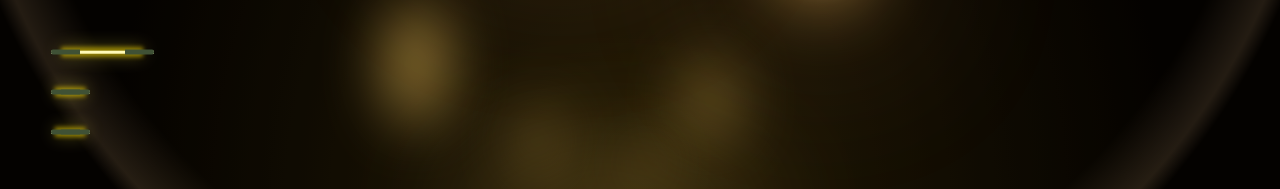
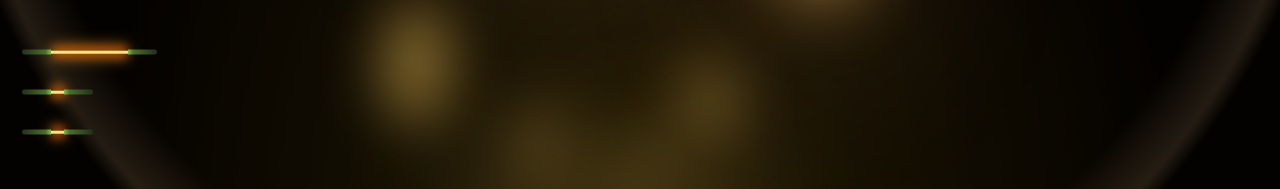
Before and after one commit to Christopher33/Portfolio, a plain HTML site: page index.html in a window 1280 px wide. Shown: the part 588-777 px from the top of the page. Drawn offline with Linux system fonts and the light colour scheme; a web font is replaced by a local one.

Commit message:
15th commit

```diff
--- a/style/style.css
+++ b/style/style.css
@@ -42,7 +42,7 @@ header > .name{
 .page{
     position: absolute;
     left: 4%;
-    width: 3%;
+    width: 1%;
     height: 4%;
     transition: .8s cubic-bezier(1, -0.35, 0, 1.38);
 }
@@ -63,11 +63,13 @@ header > .page:nth-child(4){
     position: absolute;
     top: 50%;
     transform: translateY(-50%);
-    left: 0;
+    left: -29px;
     z-index: 9002;
     width: 29px;
     height: 15%;
-    background-color: #3f5135;
+    /* background-color: #3f5135; */
+    background: rgb(35,48,26);
+background: linear-gradient(90deg, rgba(35,48,26,1) 0%, rgba(75,111,46,1) 81%, rgba(129,189,72,1) 100%);
     border-radius: 2px 0 0 2px;
 }
 
@@ -75,11 +77,13 @@ header > .page:nth-child(4){
     position: absolute;
     top: 50%;
     transform: translateY(-50%);
-    right: 0;
+    right: -29px;
     z-index: 9002;
     width: 29px;
     height: 15%;
-    background-color: #3f5135;
+    /* background-color: #3f5135; */
+    background: rgb(35,48,26);
+background: linear-gradient(270deg, rgba(35,48,26,1) 0%, rgba(75,111,46,1) 81%, rgba(129,189,72,1) 100%);
     border-radius: 0 2px 2px 0;
 }
 
@@ -88,12 +92,12 @@ header > .page:nth-child(4){
     top: 50%;
     left: 50%;
     transform: translate(-50%, -50%);
-    width: 80%;
+    width: 100%;
     height: 12%;
     z-index: 9001;
-    border: solid #ffe000 5px;
+    border: solid #ff6a00 7px;
     opacity: .5;
-    filter: blur(2px);
+    filter: blur(4px);
 }
 
 .page > div:nth-child(4){
@@ -103,7 +107,7 @@ header > .page:nth-child(4){
     width: 100%;
     height: 8%;
     z-index: 9001;
-    background-color: rgb(255, 250, 184);
+    background-color: rgb(255, 228, 129);
 }
 
 .page > div:nth-child(5){
@@ -111,15 +115,15 @@ header > .page:nth-child(4){
     top: 50%;
     left: 50%;
     transform: translate(-50%, -50%);
-    width: 80%;
-    height: 10%;
+    width: 100%;
+    height: 15%;
     z-index: 9000;
-    background-color: rgb(255, 241, 73);
+    background-color: rgb(255 199 73);
     filter: blur(9px);
 }
 
 .openCross{
-    width: 8%;
+    width: 6%;
 }
 
 /* __________________________________portfolio style____________________________________ */
```
